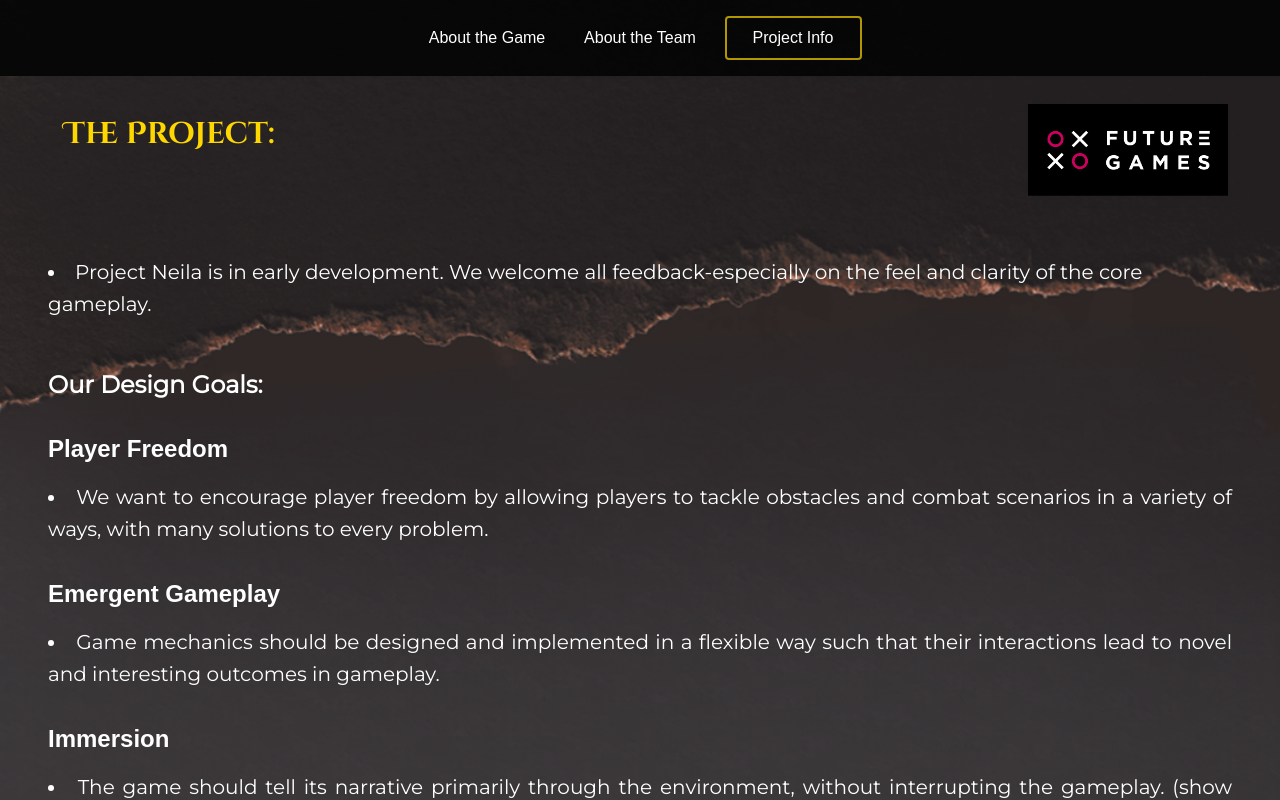
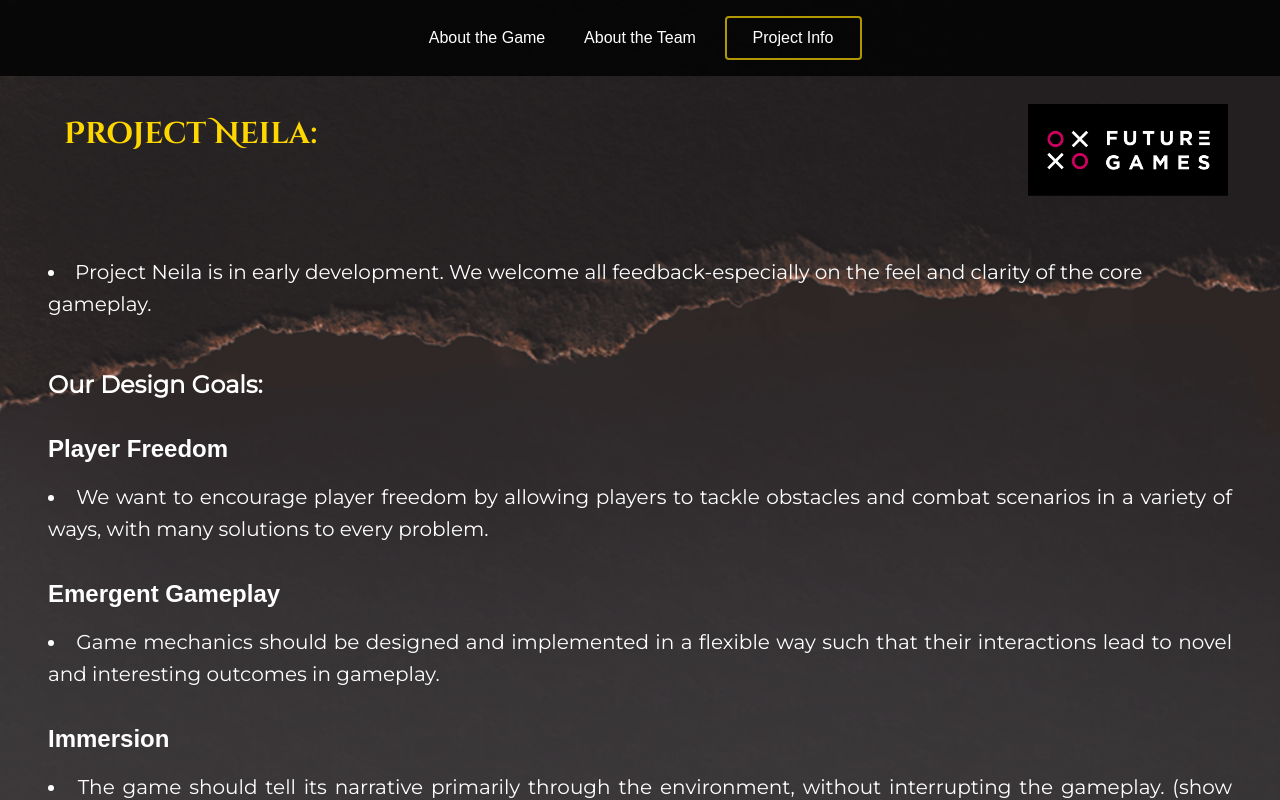
Before and after one commit to jasminedns/neila, a Next.js app: page /project-info in a window 1280 px wide. Shown: the top 800 px of the page. Built offline with nearby package versions, Linux system fonts and the light colour scheme.

Commit message:
h1 added again

```diff
--- a/src/components/ProjectInfoIntro/index.tsx
+++ b/src/components/ProjectInfoIntro/index.tsx
@@ -4,7 +4,7 @@ const ProjectInfoIntroDiv = () => {
     return (
         <>
          <div className="flex flex-col md:justify-between md:flex-row mx-6 my-0 p-7">
-            <h4 className="text-amber-300 m-3 text-2xl md:text-3xl font-bold font-cinzel">The Project:</h4>
+            <h1 className="text-amber-300 m-3 text-2xl md:text-3xl font-bold font-cinzel">Project Neila:</h1>
 
             <div className="w-[200px] self-center">
                 <Image src="/images/futuregame_logo.png" alt="futuregame_logo" width={0} height={0} sizes="100vw"
```
